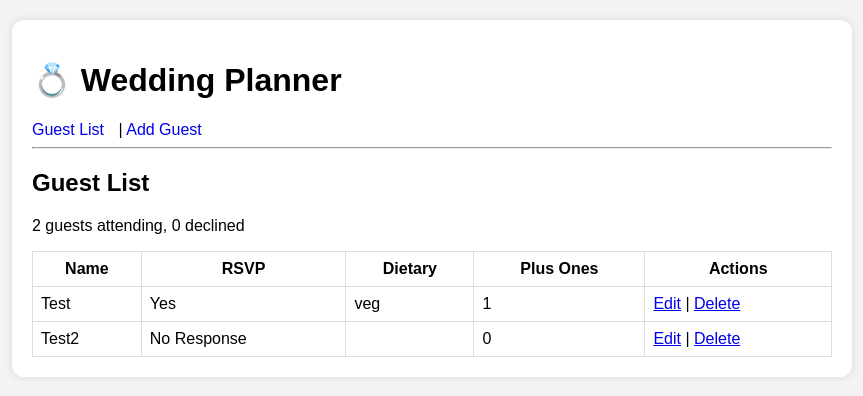
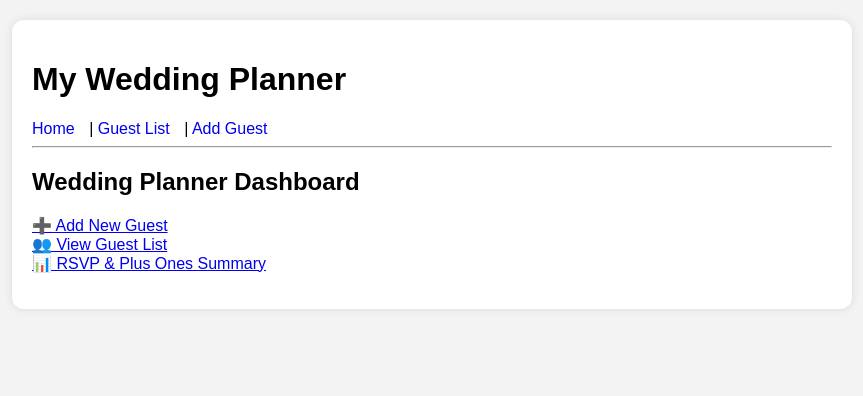
Before and after one commit to andratarau5/wedding-planner-web, a Flask app: page / in a window 1280 px wide. Shown: the top 396 px of the page, without its empty margins (208-1071 px from the left). Run offline with Flask 3, Linux system fonts and the light colour scheme.

Commit message:
added Home

```diff
--- a/app.py
+++ b/app.py
@@ -19,6 +19,10 @@ def save_guests(guests):
         json.dump(guests, f, indent=4)
 
 @app.route('/')
+def home():
+    return render_template('home.html')
+
+@app.route('/guests')
 def index():
     guests = load_guests()
     attending_count = sum(1 + guest.get('plus_ones', 0) for guest in guests if guest['rsvp'].lower() == 'yes')
--- /dev/null
+++ b/templates/home.html
@@ -0,0 +1,10 @@
+{% extends 'layout.html' %}
+
+{% block content %}
+<h2>Wedding Planner Dashboard</h2>
+<ul style="list-style-type: none; padding: 0;">
+    <li><a href="{{ url_for('add_guest') }}">➕ Add New Guest</a></li>
+    <li><a href="{{ url_for('index') }}">👥 View Guest List</a></li>
+    <li><a href="{{ url_for('index') }}">📊 RSVP & Plus Ones Summary</a></li>
+</ul>
+{% endblock %}
--- a/templates/layout.html
+++ b/templates/layout.html
@@ -7,8 +7,9 @@
 </head>
 <body>
     <div class="container">
-        <h1>💍 Wedding Planner</h1>
+        <h1>My Wedding Planner</h1>
         <nav>
+            <a href="{{ url_for('home') }}">Home</a> |
             <a href="{{ url_for('index') }}">Guest List</a> |
             <a href="{{ url_for('add_guest') }}">Add Guest</a>
         </nav>
```
